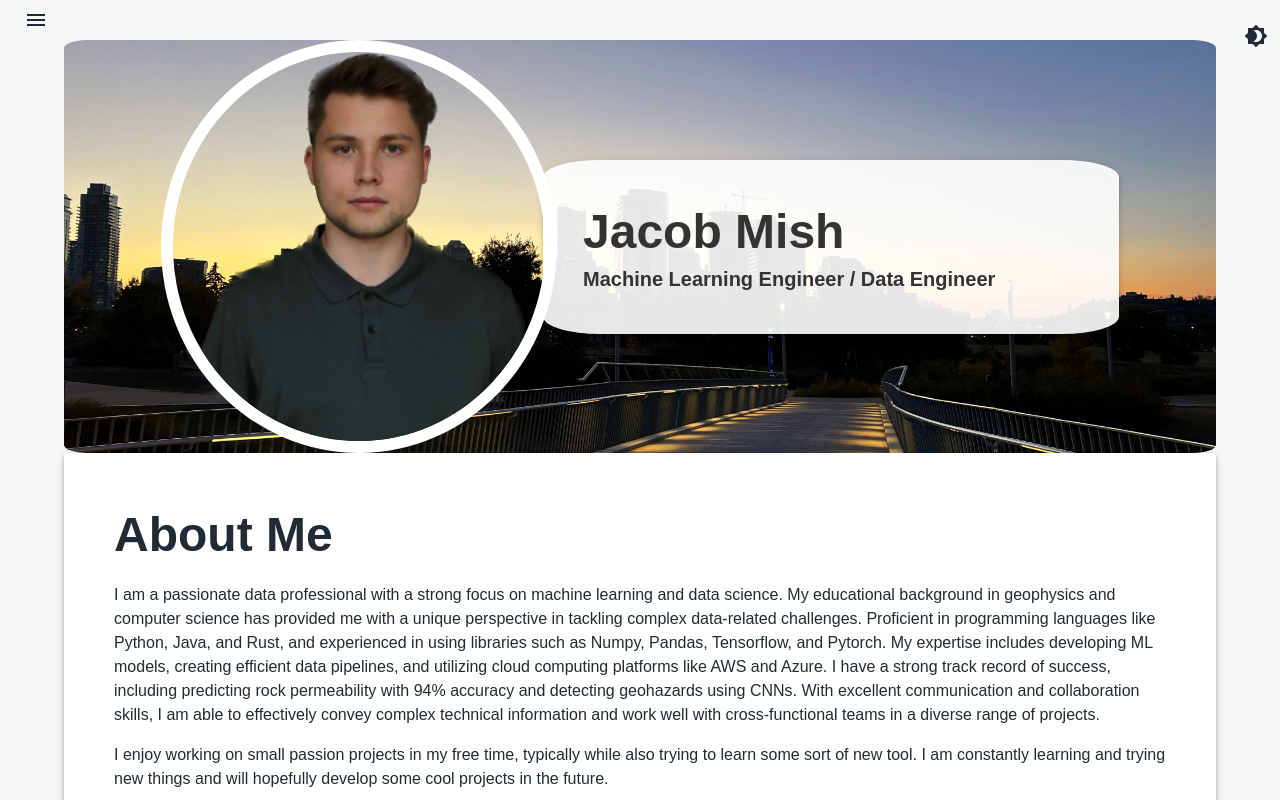
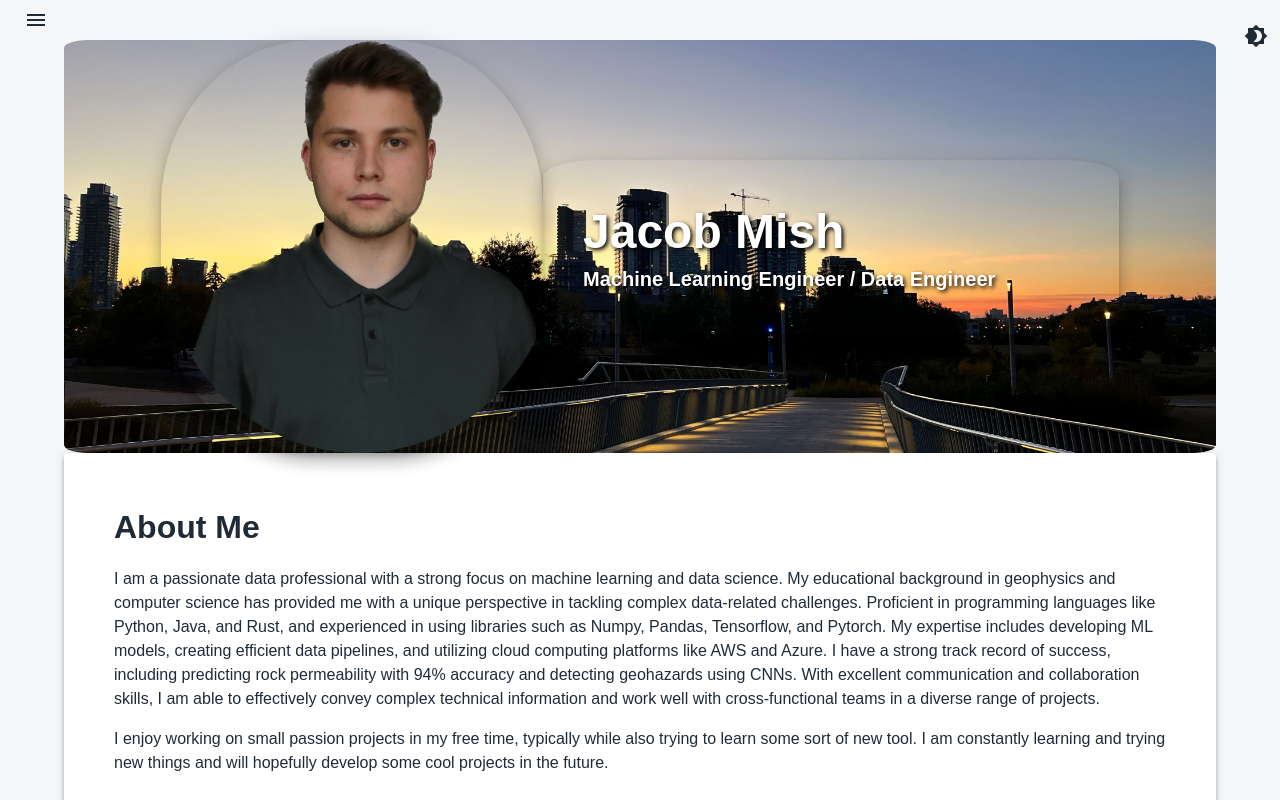
Before and after one commit to Feromond/jacob-mish-portfolio, a React (Create React App) app: page / in a window 1280 px wide. Shown: the top 800 px of the page. Built offline with nearby package versions, Linux system fonts and the light colour scheme.

Commit message:
Improved the About me page look

```diff
--- a/src/components/About/About.js
+++ b/src/components/About/About.js
@@ -8,6 +8,7 @@ const About = () => (
     <Grid container spacing={0} justifyContent={"center"} alignItems={"center"}
           sx={{ background: `url(${backgroundImage})`, backgroundSize: 'cover', backgroundPosition: 'center', borderRadius: '2%'}}>
       <Grid item xs={8} md={3.98}>
+        <Paper elevation={10} sx={{ borderRadius: '40%', background: "transparent" }}>
           <Avatar
             alt="Jacob Mish"
             src={jacobMishPortrait}
@@ -15,23 +16,23 @@ const About = () => (
               width: { xs: '80%', md: 396 }, // 80% width on small screens, 396px on medium and up
               height: { xs: 'auto', md: 413 }, // auto height on small screens, 413px on medium and up
               borderRadius: '50%',
-          border: '12px solid #FFFF',
               display: 'block', // to center the image
               marginLeft: 'auto',
               marginRight: 'auto',
             }}
           />
+        </Paper>
       </Grid>
       <Grid item xs={8} md={6}>
-        <Paper elevation={3} sx={{ padding: '40px', background: 'rgba(255, 255, 255, 0.9)', borderRadius: '10% 10%'}}>
-          <Typography variant="h2" sx={{color: '#333' }}>Jacob Mish</Typography>
-          <Typography variant="h5" sx={{color: '#333' }}>Machine Learning Engineer / Data Engineer</Typography>
+        <Paper elevation={10} sx={{ padding: '40px', background: 'transparent', borderRadius: '10% 10%'}}>
+        <Typography variant="h2" sx={{ color: '#fff', textShadow: '2px 2px 4px rgba(0, 0, 0, 1)' }}>Jacob Mish</Typography>
+          <Typography variant="h5" sx={{color: '#fff', textShadow: '2px 2px 4px rgba(0, 0, 0, 1)' }}>Machine Learning Engineer / Data Engineer</Typography>
         </Paper>
       </Grid>
     </Grid>
     <Grid item xs={8} md={7} justifyContent={"center"} alignItems={"center"}>
         <Paper elevation={4} sx={{ padding: '50px' }}>
-          <Typography variant="h2" sx={{}}>About Me</Typography>
+          <Typography variant="h3" sx={{}}>About Me</Typography>
           <Typography variant="h7">
             <p>I am a passionate data professional with a strong focus on machine learning and data science. My educational background in geophysics and computer science has provided me with a unique perspective in tackling complex data-related challenges. Proficient in programming languages like Python, Java, and Rust, and experienced in using libraries such as Numpy, Pandas, Tensorflow, and Pytorch. My expertise includes developing ML models, creating efficient data pipelines, and utilizing cloud computing platforms like AWS and Azure. I have a strong track record of success, including predicting rock permeability with 94% accuracy and detecting geohazards using CNNs. With excellent communication and collaboration skills, I am able to effectively convey complex technical information and work well with cross-functional teams in a diverse range of projects.</p>
 
```
Lines whose indentation alone changed are shown as unchanged.
